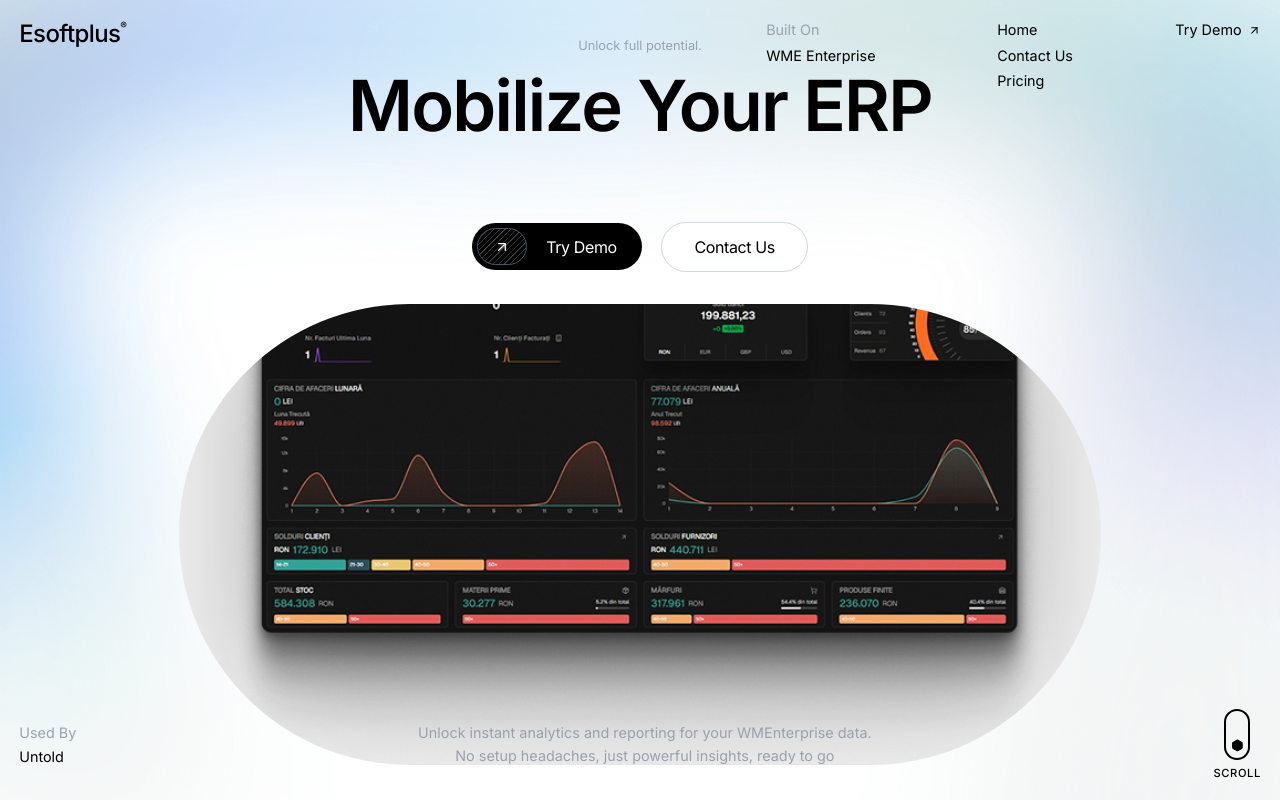
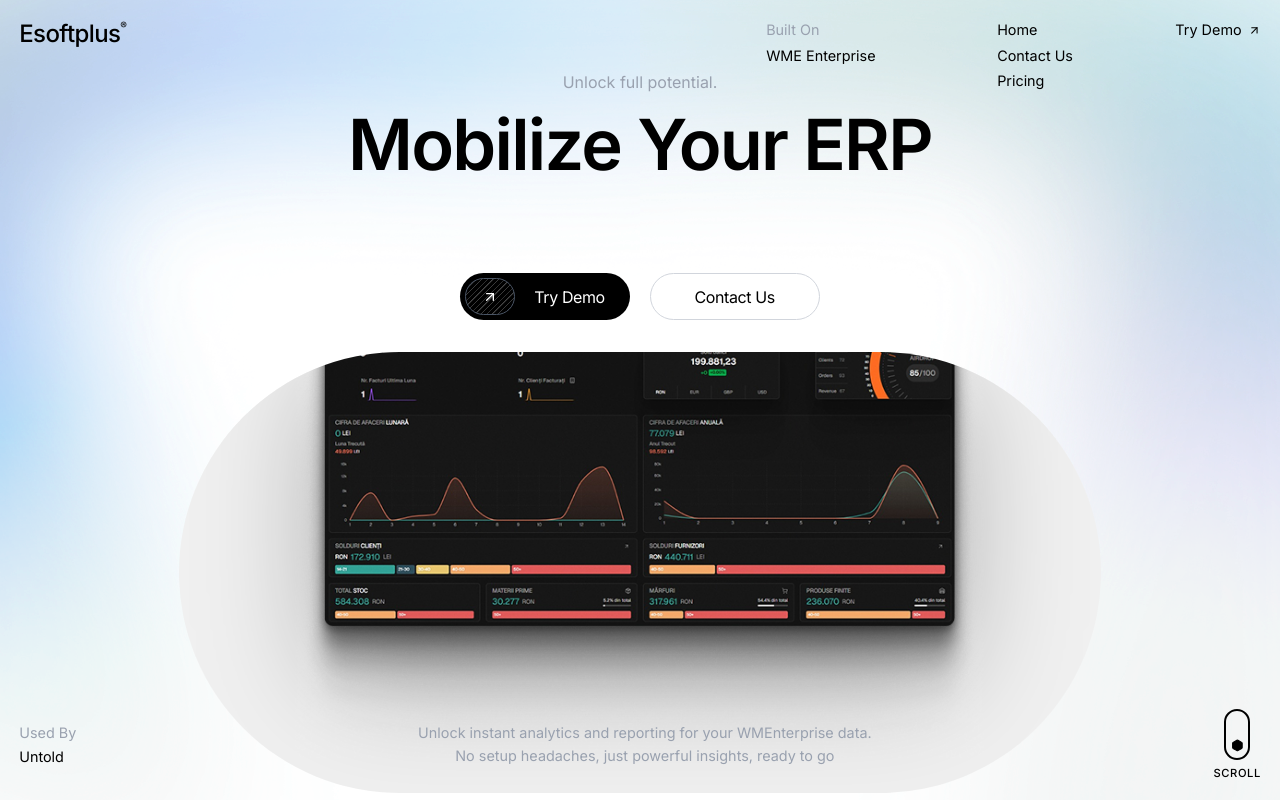
Before and after one commit to mihaicristianfarcas/esoftplus-landing, a React (Vite) app: page / in a window 1280 px wide. Shown: the top 800 px of the page. Built offline with nearby package versions, Linux system fonts and the light colour scheme.

Commit message:
fix: aligned gray preview section to figma design

```diff
--- a/src/components/Hero.tsx
+++ b/src/components/Hero.tsx
@@ -14,22 +14,22 @@
 				}}
 			/>
 			{/* Hero Content */}
-			<div className="relative z-10 flex flex-col items-center justify-center w-full max-w-7xl px-6 text-center">
+			<div className="relative z-10 flex flex-col items-center justify-center w-full max-w-7xl mt-20 text-center">
 				{/* Top Text */}
-				<p className="text-gray-400 mb-4 animate-fade-in">
+				<p className="text-gray-400 mb-4 text-xl animate-fade-in">
 					Unlock full potential.
 				</p>
 
 				{/* Main Heading */}
-				<h1 className="hero-title mb-12 lg:mb-24 tracking-tighter">
+				<h1 className="hero-title mb-16 lg:mb-28 tracking-tighter">
 					Mobilize Your ERP
 				</h1>
 
 				{/* CTA Buttons */}
-				<div className="flex flex-col sm:flex-row items-center gap-4 lg:gap-6 mb-16 lg:mb-10">
+				<div className="grid grid-cols-1 sm:grid-flow-col sm:auto-cols-fr gap-4 lg:gap-6 mb-16 lg:mb-10">
 					<button
 						type="button"
-						className="w-full sm:w-auto flex items-center bg-black text-white gap-6 pl-1.5 pr-8 py-1.5 rounded-full hover:bg-gray-800 transition-all text-lg lg:text-xl font-light tracking-tight"
+						className="flex items-center justify-center bg-black text-white gap-6 pl-1.5 pr-8 py-1.5 rounded-full hover:bg-gray-800 transition-all text-lg lg:text-xl font-light tracking-tight"
 					>
 						<div
 							className="relative border border-gray-600 rounded-full px-5 py-3 overflow-hidden"
@@ -44,22 +44,21 @@
 					</button>
 					<button
 						type="button"
-						className="w-full sm:w-auto bg-white text-black px-10 py-4 rounded-full hover:bg-gray-100 transition-all text-lg lg:text-xl font-light tracking-tight border border-gray-300"
+						className="flex items-center justify-center bg-white text-black rounded-full hover:bg-gray-100 transition-all text-lg lg:text-xl font-light tracking-tight border border-gray-300"
 					>
 						Contact Us
 					</button>
 				</div>
 
 				{/* Dashboard Image Container - Oval with overflow */}
-				<div className="relative w-full max-w-6xl mx-auto">
+				<div className="relative w-full mx-auto">
 					{/* Oval Background Container */}
 					<div
-						className="relative w-full bg-[#F0F0F0] overflow-hidden rounded-[80px] lg:rounded-[240px]"
-						style={{ aspectRatio: "22 / 11" }}
+						className="relative w-[90%] mx-auto bg-[#F0F0F0] overflow-hidden rounded-[80px] lg:rounded-[240px]"
+						style={{ aspectRatio: "23 / 11" }}
 					>
-						{/* Dashboard Image - overflowing 30% to the top */}
 						<div
-							className="absolute w-[95%] lg:w-[90%] left-1/2 transform -translate-x-1/2"
+							className="absolute w-[75%] left-1/2 transform -translate-x-1/2"
 							style={{
 								filter: "drop-shadow(0px 30px 60px rgba(0, 0, 0, 0.3))",
 							}}
```
